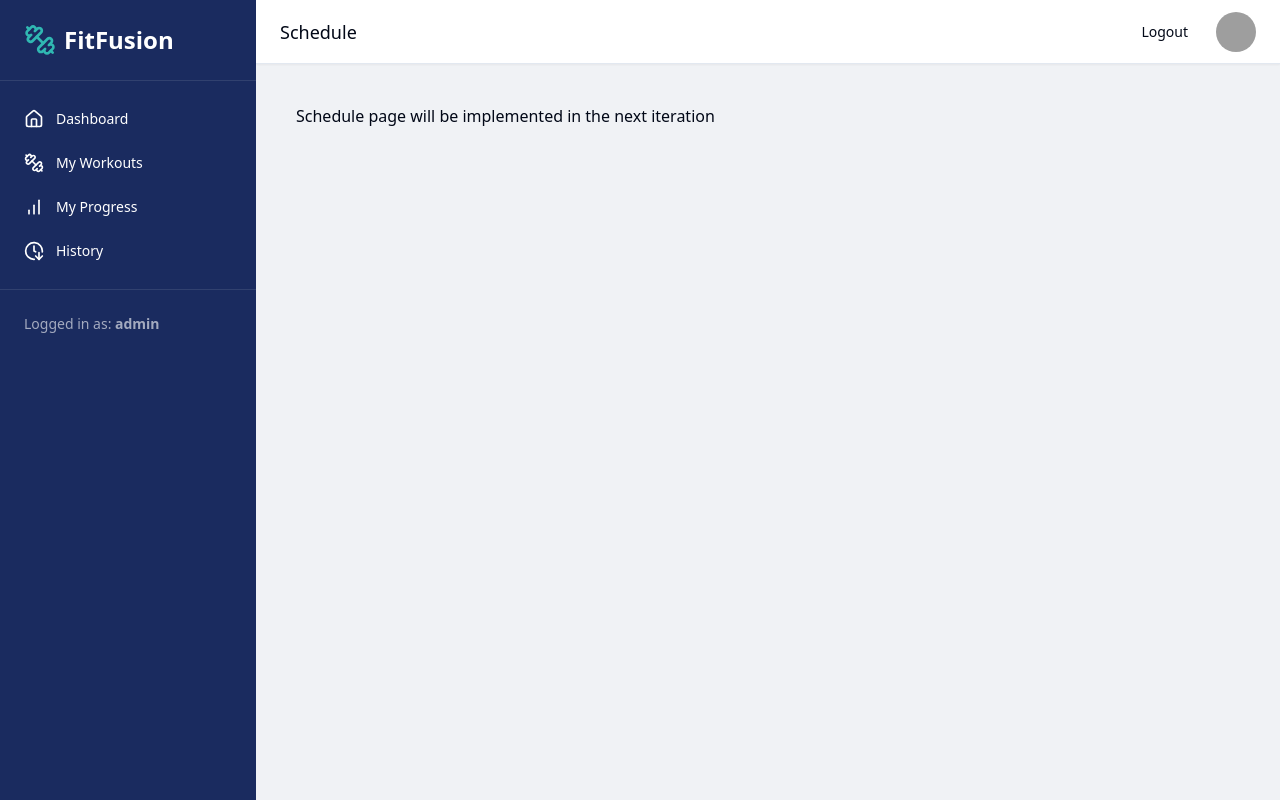
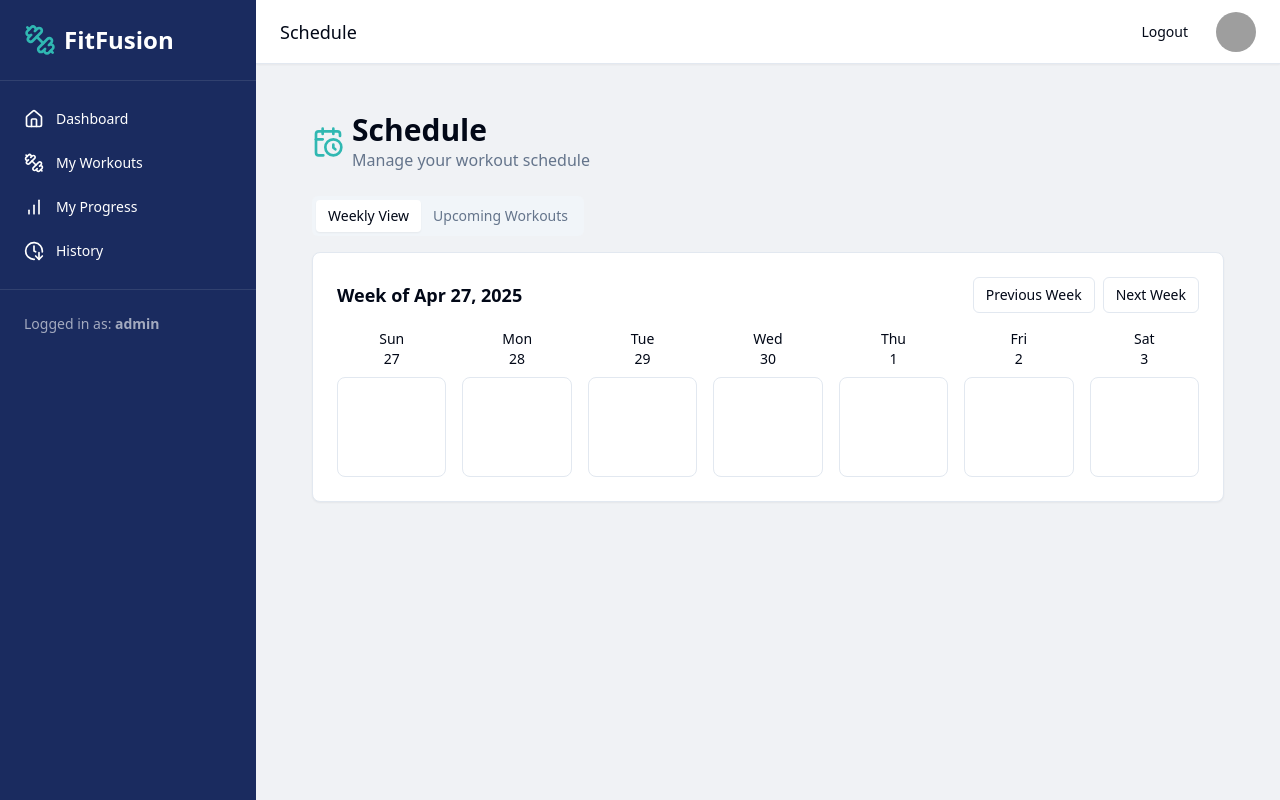
Before and after one commit to devisriprasad58/fit-fusion-progress-track, a React (Vite) app: page /schedule in a window 1280 px wide. Built offline with nearby package versions, Linux system fonts and the light colour scheme; sample sign-in values are in the browser's storage; grey boxes are pictures that could not be loaded.

Commit message:
Add schedule page

```diff
--- a/src/App.tsx
+++ b/src/App.tsx
@@ -12,6 +12,7 @@ import Dashboard from "./pages/Dashboard";
 import WorkoutsPage from "./pages/workouts/WorkoutsPage";
 import TraineesPage from "./pages/trainees/TraineesPage";
 import ProgressPage from "./pages/progress/ProgressPage";
+import SchedulePage from "./pages/schedule/SchedulePage";
 
 const queryClient = new QueryClient();
 
@@ -31,7 +32,7 @@ const App = () => (
               <Route path="workouts" element={<WorkoutsPage />} />
               <Route path="trainees" element={<TraineesPage />} />
               <Route path="progress" element={<ProgressPage />} />
-              <Route path="schedule" element={<div className="p-4">Schedule page will be implemented in the next iteration</div>} />
+              <Route path="schedule" element={<SchedulePage />} />
               <Route path="my-workouts" element={<div className="p-4">My Workouts page will be implemented in the next iteration</div>} />
               <Route path="my-progress" element={<div className="p-4">My Progress page will be implemented in the next iteration</div>} />
               <Route path="history" element={<div className="p-4">History page will be implemented in the next iteration</div>} />
--- /dev/null
+++ b/src/pages/schedule/SchedulePage.tsx
@@ -0,0 +1,33 @@
+
+import { mockWorkoutPlans } from "@/data/mockData";
+import { Tabs, TabsContent, TabsList, TabsTrigger } from "@/components/ui/tabs";
+import { WeeklySchedule } from "./components/WeeklySchedule";
+import { UpcomingWorkouts } from "./components/UpcomingWorkouts";
+import { CalendarClock } from "lucide-react";
+
+export default function SchedulePage() {
+  return (
+    <div className="container mx-auto py-6 space-y-6">
+      <div className="flex items-center gap-2">
+        <CalendarClock className="h-8 w-8 text-fit-primary" />
+        <div>
+          <h1 className="text-3xl font-bold">Schedule</h1>
+          <p className="text-muted-foreground">Manage your workout schedule</p>
+        </div>
+      </div>
+
+      <Tabs defaultValue="weekly" className="space-y-4">
+        <TabsList>
+          <TabsTrigger value="weekly">Weekly View</TabsTrigger>
+          <TabsTrigger value="upcoming">Upcoming Workouts</TabsTrigger>
+        </TabsList>
+        <TabsContent value="weekly">
+          <WeeklySchedule workoutPlans={mockWorkoutPlans} />
+        </TabsContent>
+        <TabsContent value="upcoming">
+          <UpcomingWorkouts workoutPlans={mockWorkoutPlans} />
+        </TabsContent>
+      </Tabs>
+    </div>
+  );
+}
--- /dev/null
+++ b/src/pages/schedule/components/UpcomingWorkouts.tsx
@@ -0,0 +1,54 @@
+
+import { Card, CardContent } from "@/components/ui/card";
+import { WorkoutPlan } from "@/types/fitness.types";
+import { format, isAfter } from "date-fns";
+import { Calendar, CheckCircle, XCircle } from "lucide-react";
+
+interface UpcomingWorkoutsProps {
+  workoutPlans: WorkoutPlan[];
+}
+
+export function UpcomingWorkouts({ workoutPlans }: UpcomingWorkoutsProps) {
+  const upcomingWorkouts = workoutPlans
+    .flatMap(plan =>
+      plan.workouts.map(workout => ({
+        ...workout,
+        planName: plan.name
+      }))
+    )
+    .filter(workout => isAfter(new Date(workout.scheduledDate), new Date()))
+    .sort((a, b) =>
+      new Date(a.scheduledDate).getTime() - new Date(b.scheduledDate).getTime()
+    )
+    .slice(0, 5);
+
+  return (
+    <Card>
+      <CardContent className="p-6">
+        <div className="space-y-4">
+          {upcomingWorkouts.map((workout, index) => (
+            <div
+              key={index}
+              className="flex items-center justify-between p-4 rounded-lg border"
+            >
+              <div className="flex items-center gap-4">
+                <Calendar className="h-5 w-5 text-fit-primary" />
+                <div>
+                  <p className="font-medium">{workout.planName}</p>
+                  <p className="text-sm text-muted-foreground">
+                    {format(new Date(workout.scheduledDate), 'PPP')}
+                  </p>
+                </div>
+              </div>
+              {workout.completed ? (
+                <CheckCircle className="h-5 w-5 text-green-500" />
+              ) : (
+                <XCircle className="h-5 w-5 text-muted-foreground" />
+              )}
+            </div>
+          ))}
+        </div>
+      </CardContent>
+    </Card>
+  );
+}
--- /dev/null
+++ b/src/pages/schedule/components/WeeklySchedule.tsx
@@ -0,0 +1,75 @@
+
+import { Card, CardContent } from "@/components/ui/card";
+import { WorkoutPlan } from "@/types/fitness.types";
+import { format, startOfWeek, addDays } from "date-fns";
+import { useState } from "react";
+import { Button } from "@/components/ui/button";
+import { Calendar } from "lucide-react";
+
+interface WeeklyScheduleProps {
+  workoutPlans: WorkoutPlan[];
+}
+
+export function WeeklySchedule({ workoutPlans }: WeeklyScheduleProps) {
+  const [currentWeekStart, setCurrentWeekStart] = useState(startOfWeek(new Date()));
+
+  const days = Array.from({ length: 7 }, (_, i) => addDays(currentWeekStart, i));
+
+  const getWorkoutsForDate = (date: Date) => {
+    return workoutPlans.flatMap(plan =>
+      plan.workouts.filter(workout =>
+        format(new Date(workout.scheduledDate), 'yyyy-MM-dd') === format(date, 'yyyy-MM-dd')
+      )
+    );
+  };
+
+  return (
+    <Card>
+      <CardContent className="p-6">
+        <div className="flex justify-between items-center mb-4">
+          <h3 className="text-lg font-semibold">
+            Week of {format(currentWeekStart, 'MMM d, yyyy')}
+          </h3>
+          <div className="flex gap-2">
+            <Button
+              variant="outline"
+              size="sm"
+              onClick={() => setCurrentWeekStart(addDays(currentWeekStart, -7))}
+            >
+              Previous Week
+            </Button>
+            <Button
+              variant="outline"
+              size="sm"
+              onClick={() => setCurrentWeekStart(addDays(currentWeekStart, 7))}
+            >
+              Next Week
+            </Button>
+          </div>
+        </div>
+        <div className="grid grid-cols-7 gap-4">
+          {days.map((day, index) => (
+            <div key={index} className="space-y-2">
+              <div className="text-sm font-medium text-center">
+                {format(day, 'EEE')}
+                <br />
+                {format(day, 'd')}
+              </div>
+              <div className="min-h-[100px] border rounded-lg p-2 space-y-2">
+                {getWorkoutsForDate(day).map((workout, wIndex) => (
+                  <div
+                    key={wIndex}
+                    className="text-xs p-2 rounded bg-fit-primary/10 text-fit-primary flex items-center gap-1"
+                  >
+                    <Calendar className="h-3 w-3" />
+                    <span>Workout</span>
+                  </div>
+                ))}
+              </div>
+            </div>
+          ))}
+        </div>
+      </CardContent>
+    </Card>
+  );
+}
```
